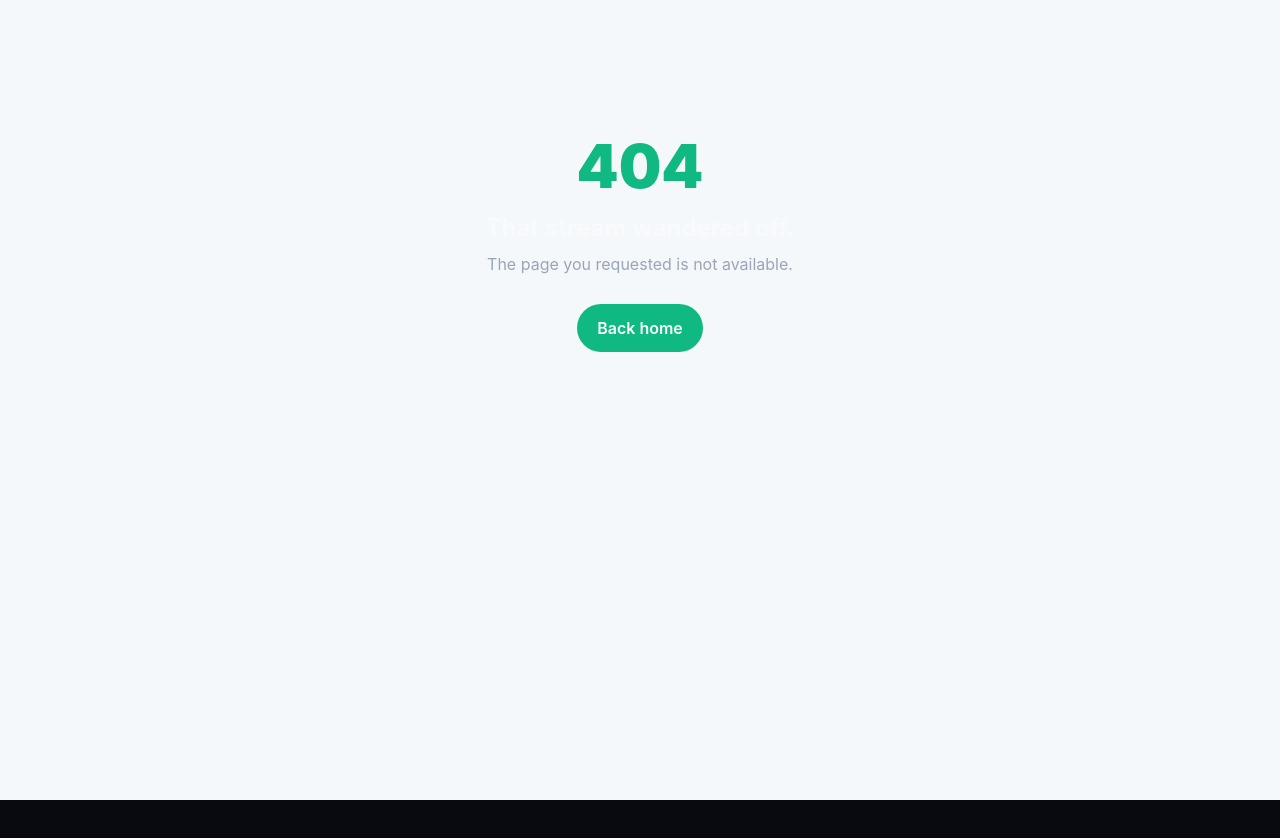
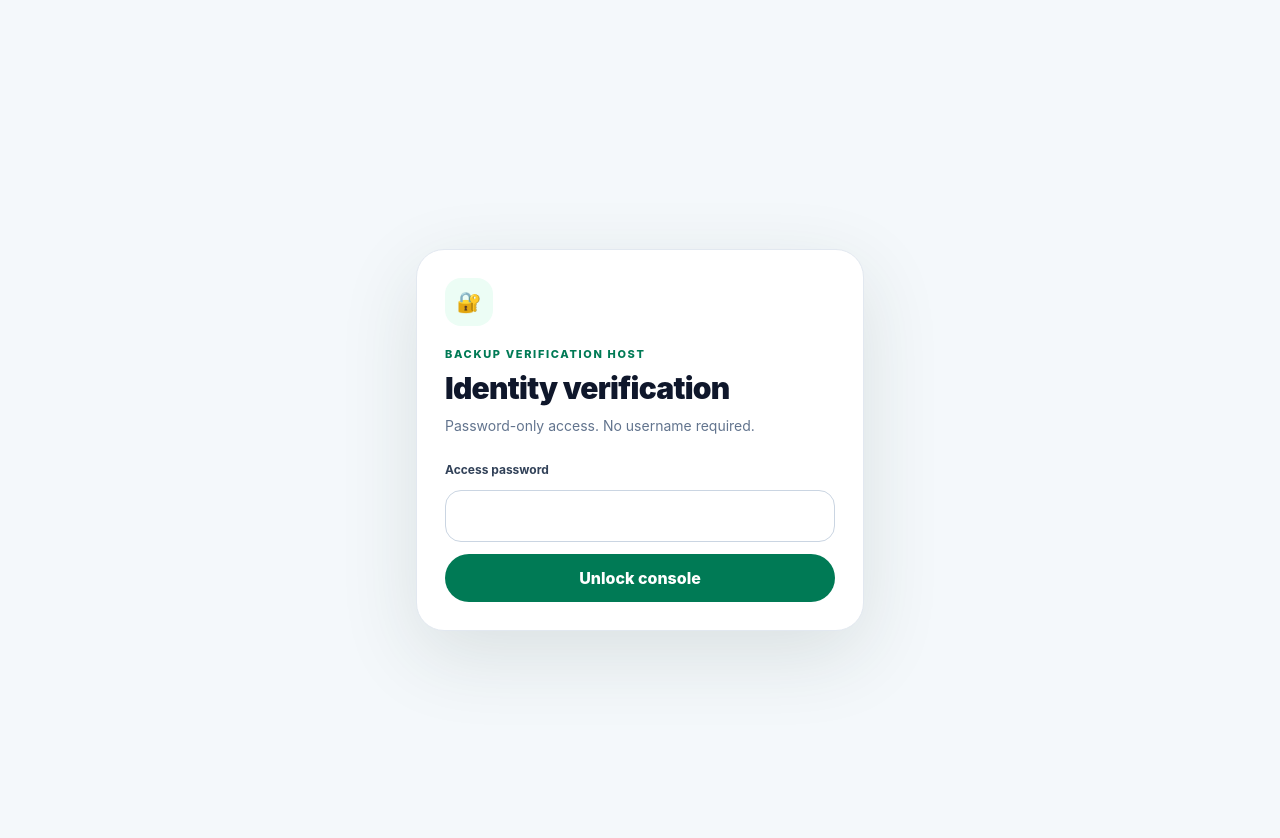
Before and after one commit to omarreact/PinFlix, a Next.js app: page /nid_dob in a window 1280 px wide. Before the commit this address had no page. Shown: the top 838 px of the page. Before the commit the page ends 800 px from the top, so only its background shows below. Built offline with nearby package versions, Linux system fonts and the light colour scheme; no server answers.

Commit message:
Add protected backup NID DOB page on PinFlix

```diff
--- /dev/null
+++ b/app/nid_dob/page.tsx
@@ -0,0 +1,215 @@
+"use client";
+
+import { FormEvent, useEffect, useState } from "react";
+
+type ServiceStatus = {
+  ok: boolean;
+  host: string;
+  porichoyConfigured: boolean;
+  providerNetwork: {
+    reachable: boolean;
+    status: number | null;
+    state: "reachable" | "degraded" | "unreachable";
+    reason?: string;
+  };
+  ready: boolean;
+  time: string;
+};
+
+export default function NidDobBackupPage() {
+  const [authenticated, setAuthenticated] = useState<boolean | null>(null);
+  const [password, setPassword] = useState("");
+  const [authError, setAuthError] = useState("");
+  const [checking, setChecking] = useState(false);
+  const [status, setStatus] = useState<ServiceStatus | null>(null);
+  const [statusError, setStatusError] = useState("");
+
+  async function refreshStatus() {
+    setStatusError("");
+    try {
+      const response = await fetch("/api/nid-dob/status", {
+        cache: "no-store",
+        credentials: "same-origin",
+      });
+      const data = await response.json();
+      if (response.status === 401) {
+        setAuthenticated(false);
+        setStatus(null);
+        return;
+      }
+      if (!response.ok) throw new Error(data.error || "Status check failed.");
+      setStatus(data);
+    } catch (error) {
+      setStatusError(error instanceof Error ? error.message : "Status check failed.");
+    }
+  }
+
+  useEffect(() => {
+    let active = true;
+    (async () => {
+      try {
+        const response = await fetch("/api/nid-dob/auth", {
+          cache: "no-store",
+          credentials: "same-origin",
+        });
+        const data = await response.json();
+        if (!active) return;
+        setAuthenticated(Boolean(response.ok && data.authenticated));
+        if (response.ok && data.authenticated) void refreshStatus();
+      } catch {
+        if (active) setAuthenticated(false);
+      }
+    })();
+    return () => { active = false; };
+  }, []);
+
+  async function login(event: FormEvent) {
+    event.preventDefault();
+    setAuthError("");
+    setChecking(true);
+    try {
+      const response = await fetch("/api/nid-dob/auth", {
+        method: "POST",
+        headers: { "content-type": "application/json" },
+        cache: "no-store",
+        credentials: "same-origin",
+        body: JSON.stringify({ password }),
+      });
+      const data = await response.json();
+      if (!response.ok || !data.authenticated) {
+        throw new Error(data.error || "Access denied.");
+      }
+      setPassword("");
+      setAuthenticated(true);
+      await refreshStatus();
+    } catch (error) {
+      setAuthError(error instanceof Error ? error.message : "Access denied.");
+    } finally {
+      setChecking(false);
+    }
+  }
+
+  async function logout() {
+    await fetch("/api/nid-dob/auth", {
+      method: "DELETE",
+      cache: "no-store",
+      credentials: "same-origin",
+    }).catch(() => undefined);
+    setAuthenticated(false);
+    setStatus(null);
+  }
+
+  if (authenticated === null) {
+    return (
+      <main className="min-h-screen bg-[#f4f8fb] grid place-items-center p-5 text-slate-900">
+        <div className="text-sm font-semibold text-slate-500">Checking protected session…</div>
+      </main>
+    );
+  }
+
+  if (!authenticated) {
+    return (
+      <main className="min-h-screen bg-[radial-gradient(circle_at_15%_10%,#e6f7ef_0,transparent_30%),radial-gradient(circle_at_85%_90%,#e8f4fb_0,transparent_32%),#f4f8fb] grid place-items-center p-5 text-slate-900">
+        <section className="w-full max-w-md rounded-[28px] border border-slate-200 bg-white p-7 shadow-[0_24px_80px_rgba(30,60,45,.12)]">
+          <div className="mb-5 grid h-12 w-12 place-items-center rounded-2xl bg-emerald-50 text-xl text-emerald-700">🔐</div>
+          <p className="mb-2 text-[11px] font-extrabold uppercase tracking-[.15em] text-emerald-700">Backup verification host</p>
+          <h1 className="text-3xl font-black tracking-tight">Identity verification</h1>
+          <p className="mt-2 text-sm leading-6 text-slate-500">Password-only access. No username required.</p>
+
+          <form className="mt-6 space-y-3" onSubmit={login}>
+            <label className="block text-xs font-bold text-slate-700" htmlFor="backup-password">Access password</label>
+            <input
+              id="backup-password"
+              type="password"
+              inputMode="numeric"
+              autoComplete="current-password"
+              value={password}
+              onChange={(event) => setPassword(event.target.value)}
+              className="h-13 w-full rounded-2xl border border-slate-300 bg-white px-4 outline-none focus:border-emerald-600 focus:ring-4 focus:ring-emerald-100"
+              required
+            />
+            {authError && <div className="rounded-xl border border-red-200 bg-red-50 p-3 text-xs text-red-700">{authError}</div>}
+            <button
+              type="submit"
+              disabled={checking}
+              className="h-12 w-full rounded-full bg-emerald-700 font-extrabold text-white disabled:opacity-50"
+            >
+              {checking ? "Checking…" : "Unlock console"}
+            </button>
+          </form>
+        </section>
+      </main>
+    );
+  }
+
+  const ready = status?.ready === true;
+
+  return (
+    <main className="min-h-screen bg-[#f4f8fb] text-slate-900">
+      <header className="border-b border-slate-200 bg-white">
+        <div className="mx-auto flex h-16 max-w-5xl items-center justify-between px-4">
+          <div className="flex items-center gap-3">
+            <div className="grid h-9 w-9 place-items-center rounded-xl bg-slate-950 text-sm font-black text-white">P</div>
+            <div>
+              <div className="text-sm font-black tracking-[.12em]">PINFLIX BACKUP</div>
+              <div className="text-[10px] font-semibold text-slate-500">Protected identity console</div>
+            </div>
+          </div>
+          <button onClick={logout} className="rounded-full border border-slate-200 px-4 py-2 text-xs font-bold">Logout</button>
+        </div>
+      </header>
+
+      <section className="mx-auto max-w-5xl px-4 py-8">
+        <p className="text-[11px] font-extrabold uppercase tracking-[.14em] text-emerald-700">NID + Birth Registration</p>
+        <h1 className="mt-2 text-4xl font-black tracking-tight">Backup verification host</h1>
+        <p className="mt-3 max-w-3xl text-sm leading-6 text-slate-600">
+          This page is hosted directly on the PinFlix Vercel deployment so it does not depend on the unavailable ilm.pincodeit.com iframe.
+        </p>
+
+        <div className="mt-6 rounded-[24px] border border-slate-200 bg-white p-6 shadow-[0_18px_55px_rgba(36,63,82,.08)]">
+          <div className="flex flex-wrap items-start justify-between gap-4">
+            <div>
+              <div className="text-xs font-black uppercase tracking-[.12em] text-slate-500">Service status</div>
+              <h2 className="mt-2 text-2xl font-black">{ready ? "Verification backend is ready" : "Verification backend still needs configuration"}</h2>
+            </div>
+            <span className={`rounded-full border px-3 py-2 text-xs font-extrabold ${ready ? "border-emerald-200 bg-emerald-50 text-emerald-700" : "border-amber-200 bg-amber-50 text-amber-700"}`}>
+              {ready ? "READY" : "SETUP REQUIRED"}
+            </span>
+          </div>
+
+          {status ? (
+            <div className="mt-6 grid gap-3 sm:grid-cols-2">
+              <div className="rounded-2xl border border-slate-200 bg-slate-50 p-4">
+                <div className="text-[10px] font-black uppercase tracking-[.1em] text-slate-500">Porichoy API key</div>
+                <div className="mt-1 text-sm font-bold">{status.porichoyConfigured ? "Configured" : "Not configured"}</div>
+              </div>
+              <div className="rounded-2xl border border-slate-200 bg-slate-50 p-4">
+                <div className="text-[10px] font-black uppercase tracking-[.1em] text-slate-500">Provider network</div>
+                <div className="mt-1 text-sm font-bold">{status.providerNetwork.state}</div>
+              </div>
+            </div>
+          ) : (
+            <div className="mt-6 text-sm text-slate-500">Checking provider configuration…</div>
+          )}
+
+          {statusError && <div className="mt-4 rounded-xl border border-red-200 bg-red-50 p-3 text-xs text-red-700">{statusError}</div>}
+
+          {!ready && (
+            <div className="mt-5 rounded-2xl border border-amber-200 bg-amber-50 p-4 text-sm leading-6 text-amber-900">
+              The alternate domain removes the iframe/domain problem, but it cannot create authorized government API access by itself. A valid server-side <code className="rounded bg-white px-1 py-0.5">PORICHOY_API_KEY</code> and a reachable Porichoy production host are still required before NID or Birth Registration details can be queried.
+            </div>
+          )}
+
+          <div className="mt-5 flex flex-wrap gap-3">
+            <button onClick={() => void refreshStatus()} className="rounded-full bg-emerald-700 px-5 py-3 text-xs font-extrabold text-white">
+              Check again
+            </button>
+            <a href="https://www.pincodeit.com/nid_dob" className="rounded-full border border-slate-200 bg-white px-5 py-3 text-xs font-extrabold">
+              Return to Pincode
+            </a>
+          </div>
+        </div>
+      </section>
+    </main>
+  );
+}
```
